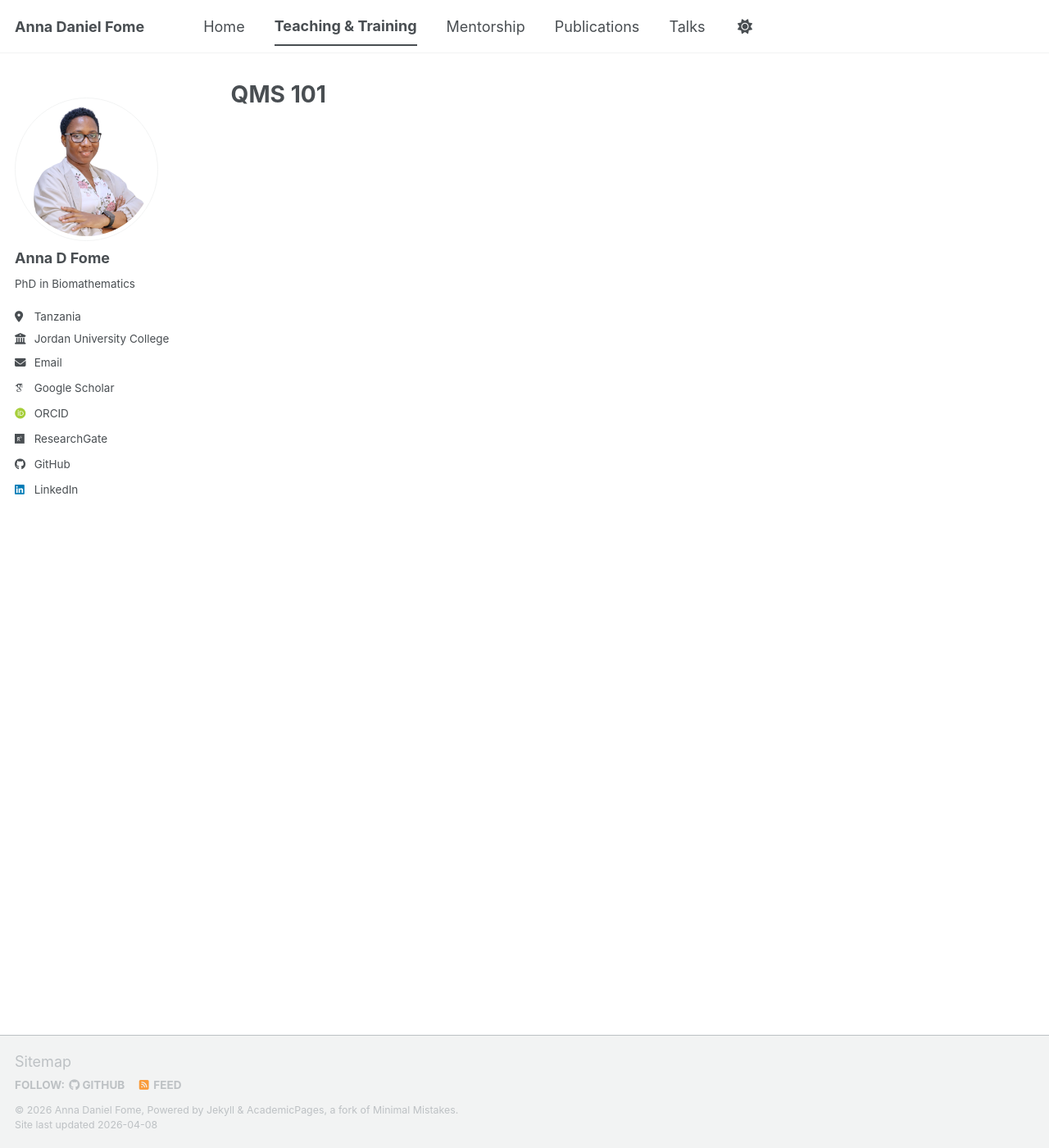
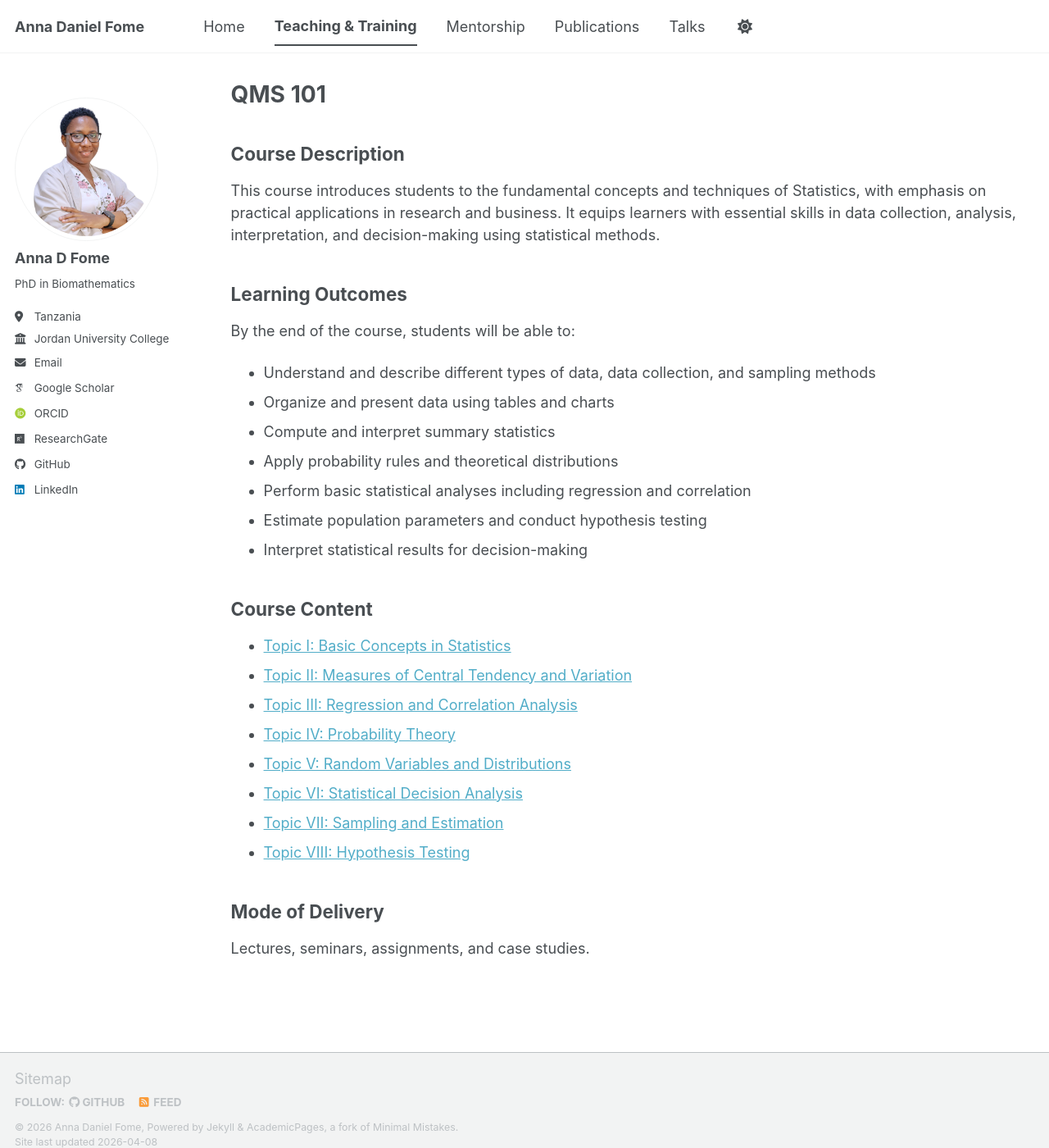
Before and after one commit to FomeA/FomeA.github.io, a Jekyll site: the page built from _teaching/qms101.md, in a window 1280 px wide and 1400 px high. Shown: the whole window at 82% size. Built offline with Jekyll 4.4.1, drawn with Linux system fonts in a browser that asks for light colours; some web fonts are replaced; a script bundle is joined from its source files by our own code; library files that are not in the unit come from our copies.

Commit message:
Update qms101.md

```diff
--- a/_teaching/qms101.md
+++ b/_teaching/qms101.md
@@ -4,3 +4,35 @@ title: "QMS 101"
 permalink: /teaching/
 author_profile: true
 ---
+
+<h2> Course Description </h2>
+<p>
+This course introduces students to the fundamental concepts and techniques of Statistics, with emphasis on practical applications in research and business. It equips learners with essential skills in data collection, analysis, interpretation, and decision-making using statistical methods.
+</p>
+
+<h2> Learning Outcomes </h2>
+<p>By the end of the course, students will be able to:</p>
+  <ul>
+<li> Understand and describe different types of data, data collection, and sampling methods </li>
+<li> Organize and present data using tables and charts </li>
+<li> Compute and interpret summary statistics </li>
+<li> Apply probability rules and theoretical distributions </li>
+<li> Perform basic statistical analyses including regression and correlation </li>
+<li> Estimate population parameters and conduct hypothesis testing </li>
+<li> Interpret statistical results for decision-making </li>
+    </ul>
+
+<h2>Course Content</h2>
+<ul>
+  <li><a href="/teaching/qms101/topic1/">Topic I: Basic Concepts in Statistics</a></li>
+  <li><a href="/teaching/qms101/topic2/">Topic II: Measures of Central Tendency and Variation</a></li>
+  <li><a href="/teaching/qms101/topic3/">Topic III: Regression and Correlation Analysis</a></li>
+  <li><a href="/teaching/qms101/topic4/">Topic IV: Probability Theory</a></li>
+  <li><a href="/teaching/qms101/topic5/">Topic V: Random Variables and Distributions</a></li>
+  <li><a href="/teaching/qms101/topic6/">Topic VI: Statistical Decision Analysis</a></li>
+  <li><a href="/teaching/qms101/topic7/">Topic VII: Sampling and Estimation</a></li>
+  <li><a href="/teaching/qms101/topic8/">Topic VIII: Hypothesis Testing</a></li>
+</ul>
+
+<h2>Mode of Delivery</h2>
+<p>Lectures, seminars, assignments, and case studies. </p>
```
